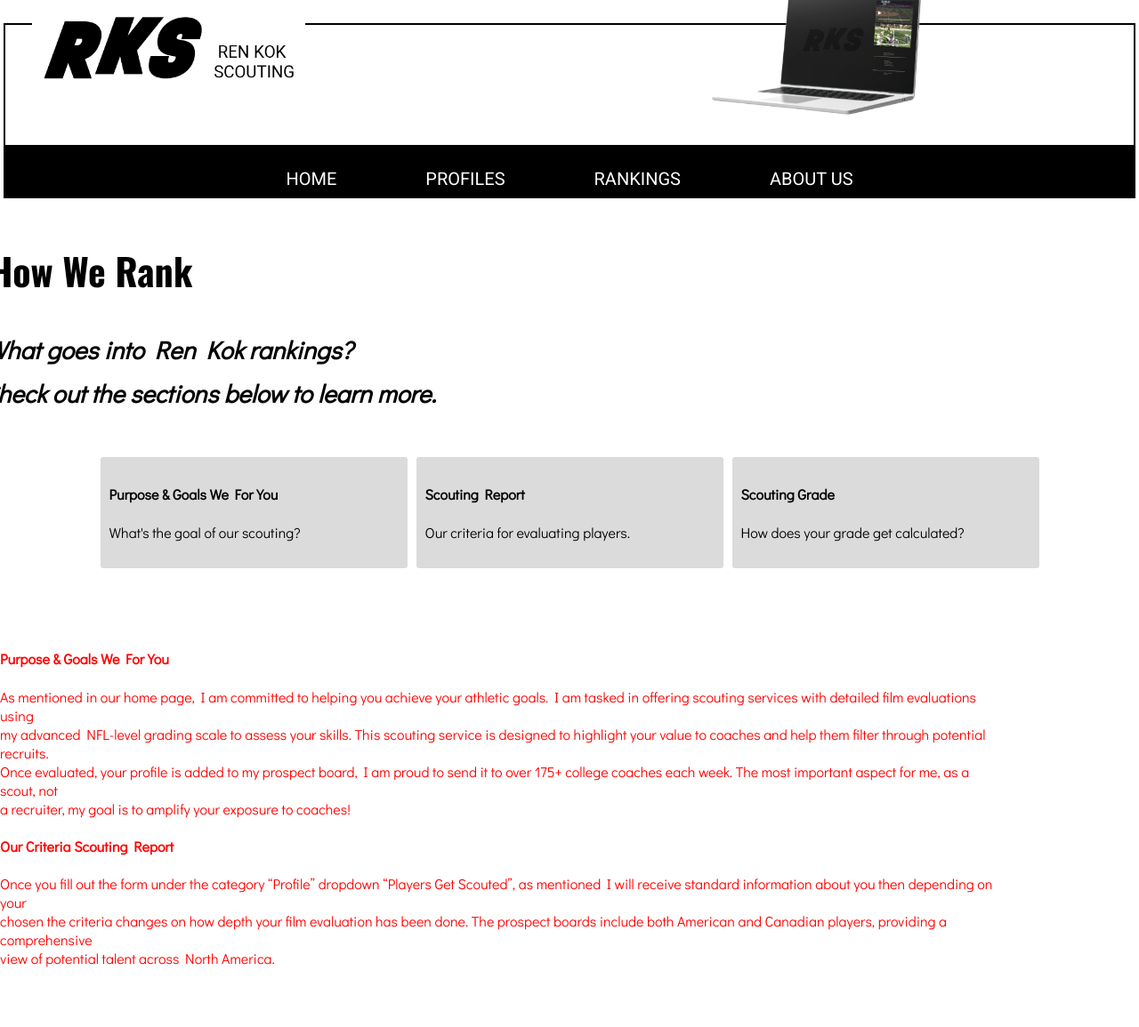
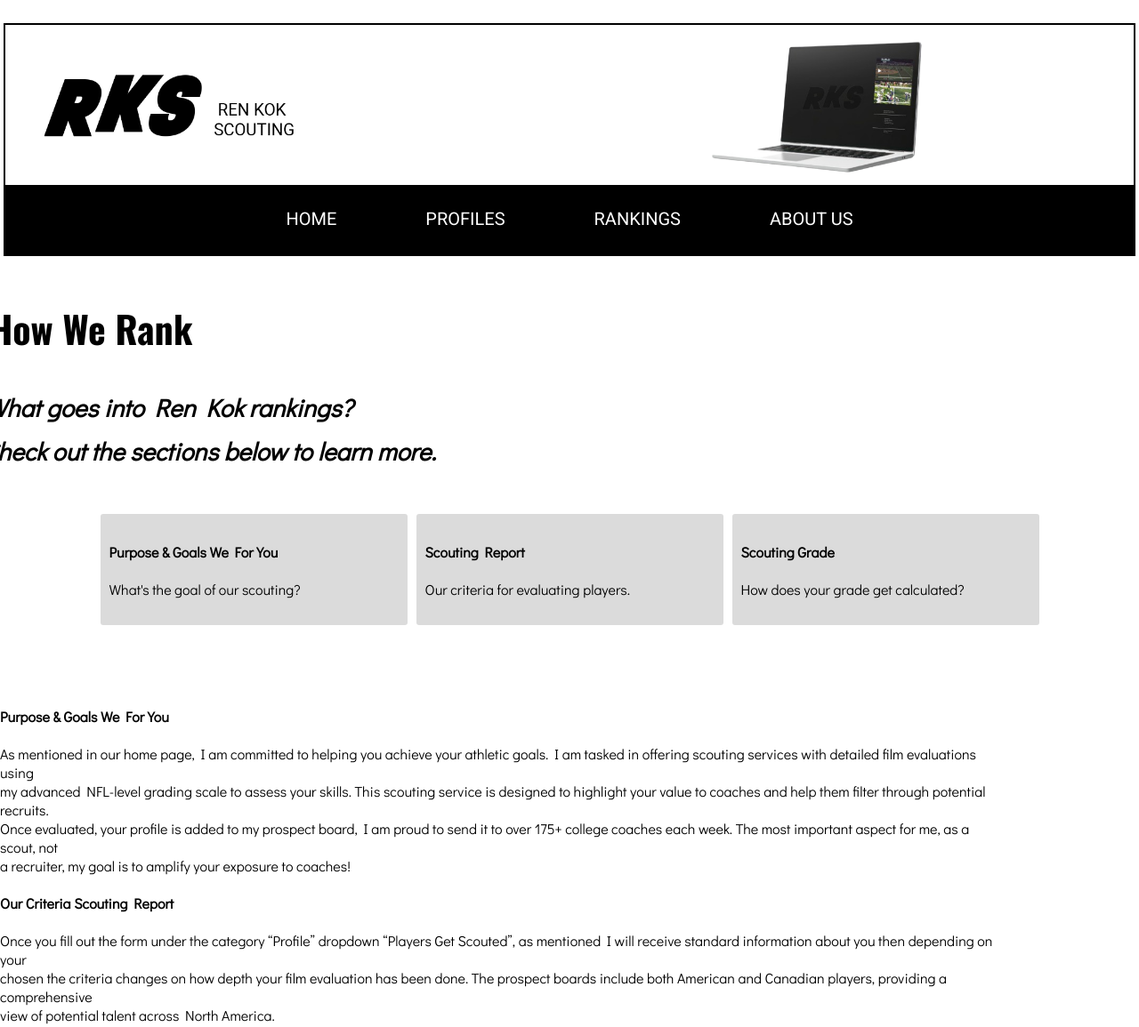
Before and after one commit to pvano23/How-We-Rank, a plain HTML site: page index.html in a window 1280 px wide. Shown: the top 1155 px of the page at 89% size. Drawn offline with nearby package versions, Linux system fonts and the light colour scheme.

Commit message:
Alignment

```diff
--- a/index.html
+++ b/index.html
@@ -12,7 +12,7 @@
    <style>
       body {
          margin: 0;
-         height: 400vh;
+         height: 430vh;
          display: flex;
          flex-direction: column;
          align-items: center;
@@ -21,7 +21,7 @@
 
       .container {
          width: 99%;
-         height: 9%;
+         height: 7.5%;
          border: 2px solid black;
          position: relative;
          display: flex;
@@ -179,7 +179,6 @@
       }
 
       .section-content {
-        color:red;
         font-family: 'Didact Gothic';
         text-align: left; /* Align the content text to the left */
         margin-right: 150px;   /* Remove any left margin */
```
